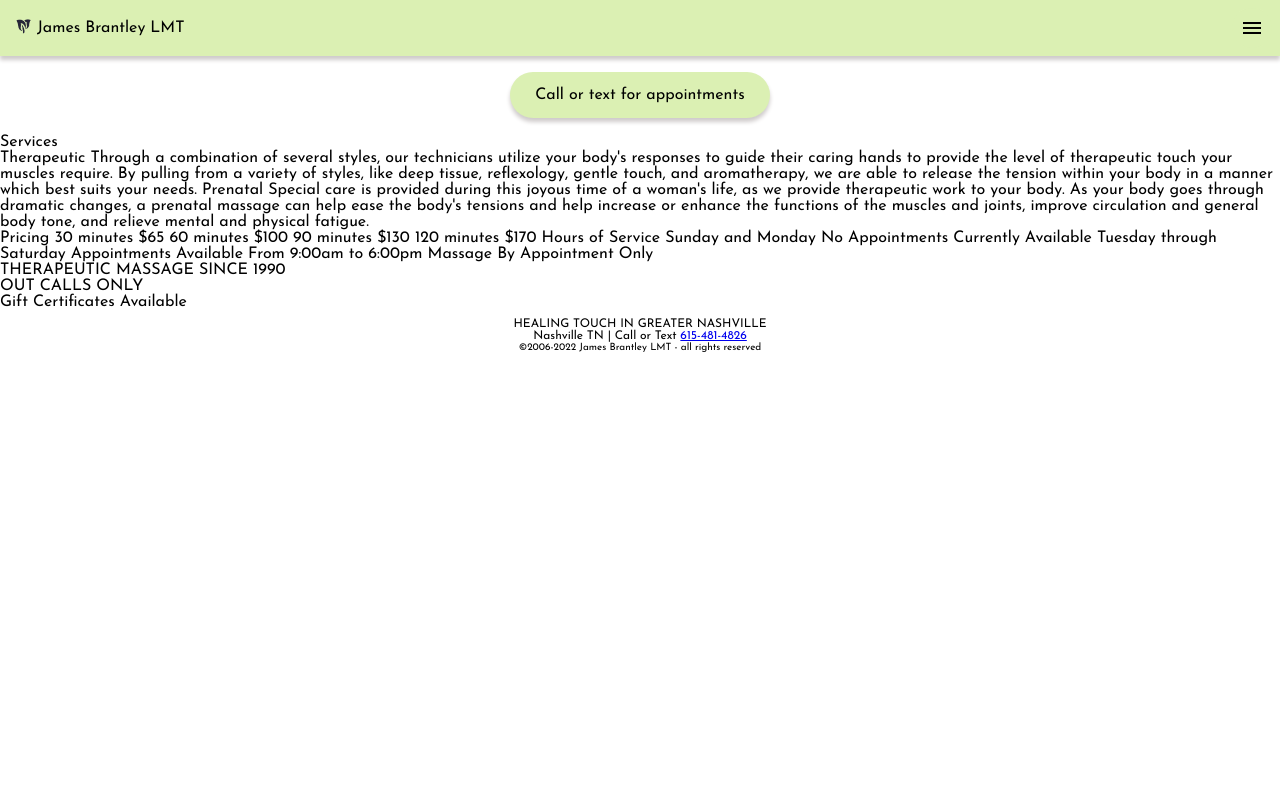
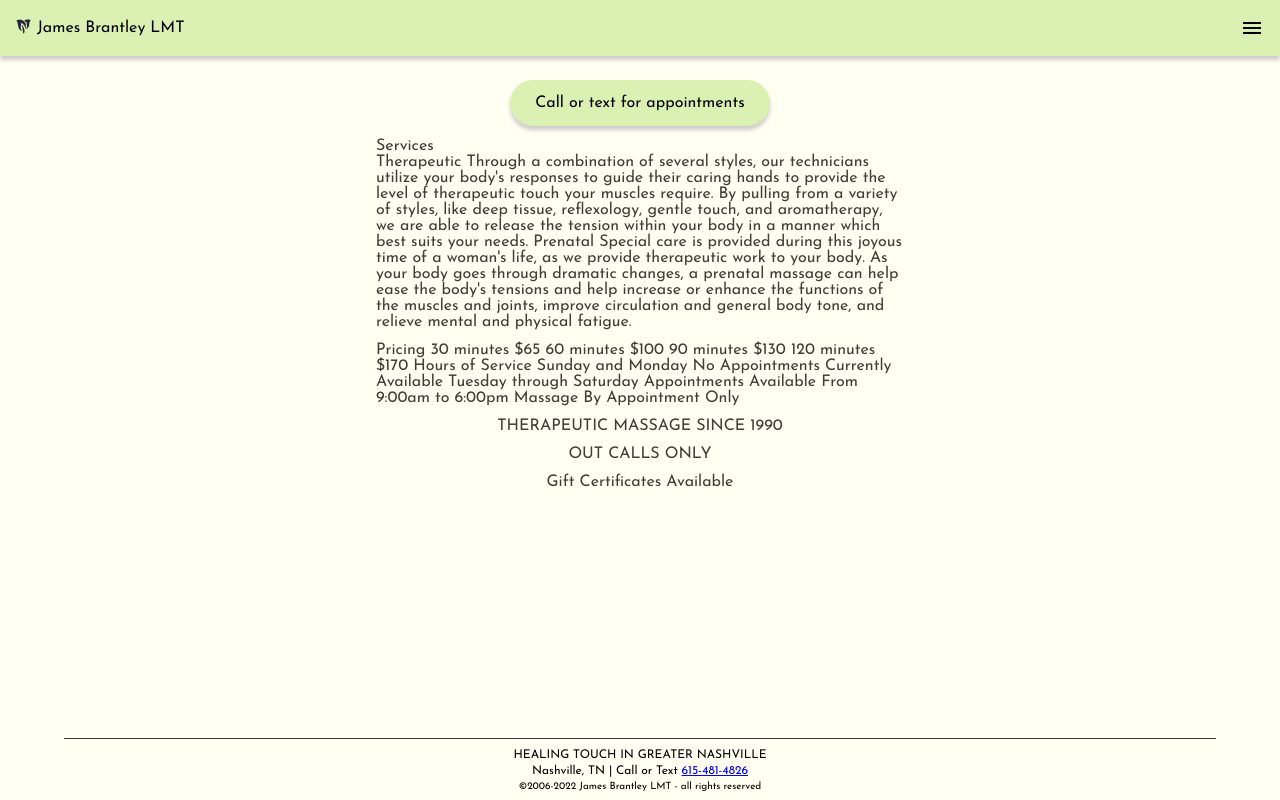
Before and after one commit to daniel-chapdelaine/brantley, an Angular app: page / in a window 1280 px wide. Built offline with nearby package versions, Linux system fonts and the light colour scheme.

Commit message:
more styling

```diff
--- a/src/app/app.component.css
+++ b/src/app/app.component.css
@@ -1,14 +1,33 @@
+.app-container {
+    width: 100vw;
+    height: 100vh;
+    overflow: hidden;
+    display: flex;
+    flex-direction: column;
+}
 
 #header {
     padding: 8px 8px 8px 16px;
     background-color:rgb(219, 240, 179);
-    position: sticky;
     top: 0px;
     box-shadow: 0px 04px 4px #cfcbcb;
+    width: 100%;
+    height: 56px;
+    box-sizing: border-box;
+}
+
+#content {
+    margin: 0px auto;
+    max-width: 600px;
+    padding: 24px 36px;
+    flex-grow: 1;
+    box-sizing: border-box;
+    overflow-y: auto;
+    overflow-x: hidden;
+    color: #403d37;
 }
 
 #phone-btn-container {
-    margin: 16px 0px;
     width: 100%;
 }
 
@@ -21,14 +40,21 @@
     box-shadow: 0px 04px 4px #cfcbcb;
 }
 
-#content {
-}
-
 #footer {
     font-size: 12px;
     padding: 8px 16px;
+    bottom: 0px;
+    background-color: #fffff2;
+    height: 59px;
+    box-sizing: border-box;
 }
 
 #rights-reserved {
     font-size: 10px;
 }
+
+.divider {
+    border-top: 1px solid #383735;
+    width: 90%;
+    margin: 2px auto;
+}
--- a/src/app/app.component.html
+++ b/src/app/app.component.html
@@ -1,5 +1,5 @@
 
-<div id="header" style="display: flex; justify-content: space-between; align-items: center; ">
+<div id="header" style="display: flex; justify-content: space-between; align-items: center;">
 
   <div style="display: flex;">
     <div style="padding-right: 6px;">
@@ -16,8 +16,7 @@
   </div>
 </div>
 
-<div id="content">
-
+<div id="content" style="display: flex; flex-direction: column; align-items: center; gap: 12px;">
   <div id="phone-btn-container" style="display: flex; justify-content: center; align-items: center; ">
     <a id="phone-btn" href="tel:+1-615-481-4826">Call or text for appointments </a>
   </div>
@@ -63,11 +62,12 @@
   <div> THERAPEUTIC MASSAGE SINCE 1990</div>
   <div>OUT CALLS ONLY</div>
   <div>Gift Certificates Available</div>
-
 </div>
 
-<div id="footer" style="display: flex; flex-direction: column; align-items: center; ">
+<div class="divider"></div>
+
+<div id="footer" style="display: flex; flex-direction: column; justify-content: center; align-items: center; gap: 4px;">
   <div>HEALING TOUCH IN GREATER NASHVILLE</div>
-  <div>Nashville TN | Call or Text <a href="tel:+1-615-481-4826">615-481-4826</a></div>
+  <div>Nashville, TN | Call or Text <a href="tel:+1-615-481-4826">615-481-4826</a></div>
   <div id="rights-reserved">©2006-{{year}} James Brantley LMT - all rights reserved</div>
 </div>
--- a/src/app/app.component.ts
+++ b/src/app/app.component.ts
@@ -1,4 +1,4 @@
-import { Component, ViewEncapsulation } from '@angular/core';
+import { Component, HostBinding, ViewEncapsulation } from '@angular/core';
 
 @Component({
   selector: 'app-root',
@@ -7,5 +7,7 @@ import { Component, ViewEncapsulation } from '@angular/core';
   encapsulation: ViewEncapsulation.None
 })
 export class AppComponent {
+  @HostBinding('class') classes = 'app-container';
+
   year = new Date().getFullYear()
 }
--- a/src/styles.css
+++ b/src/styles.css
@@ -2,9 +2,12 @@
 body {
     margin: 0;
     font-family: "Josefin Sans", sans-serif;
-    position: relative;
+    background-color: #fffff2;
+    overflow: hidden;
+    font-size: 16px;
 }
 
 button {
     background-color:rgb(219, 240, 179);
+    color: black;
 }
```
